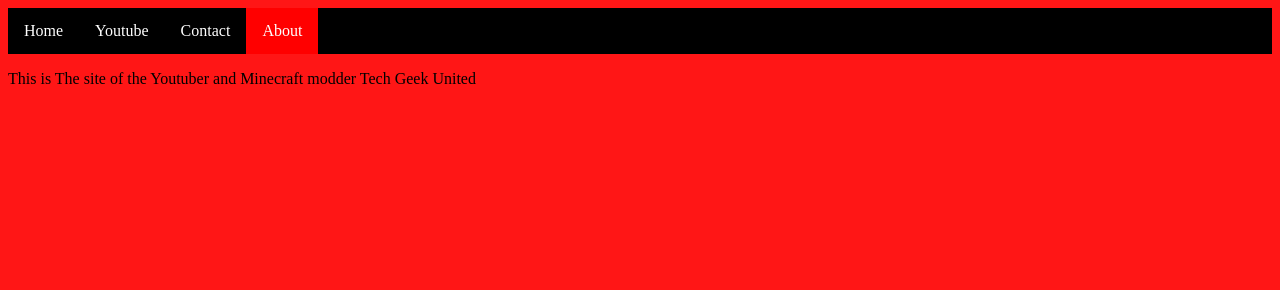
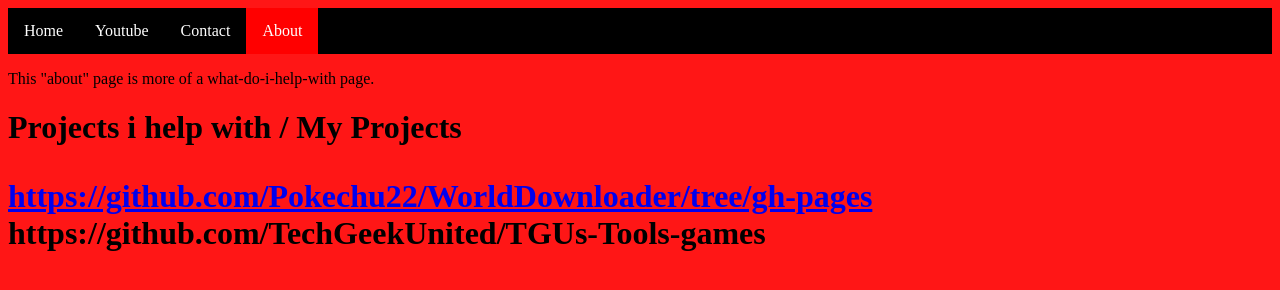
Before and after one commit to TechGeekUnited/TechGeekUnited.github.io, a plain HTML site: page about.html in a window 1280 px wide. Drawn offline with Linux system fonts and the light colour scheme.

Commit message:
Update about.html

```diff
--- a/about.html
+++ b/about.html
@@ -45,6 +45,11 @@ li a:hover {
   <li><a href="contact.html">Contact</a></li>
   <li><a href="about.html" class="active">About</a></li>
 </ul>
-<p>This is The site of the Youtuber and Minecraft modder Tech Geek United</p>
+<p>This "about" page is more of a what-do-i-help-with page.</p>
+
+    <h1>Projects i help with / My Projects</p>
+    <a href='https://github.com/Pokechu22/WorldDownloader/tree/gh-pages'>https://github.com/Pokechu22/WorldDownloader/tree/gh-pages</a>
+    <a>https://github.com/TechGeekUnited/TGUs-Tools-games</a>
+    <a>
 </body>
 </html>
```
